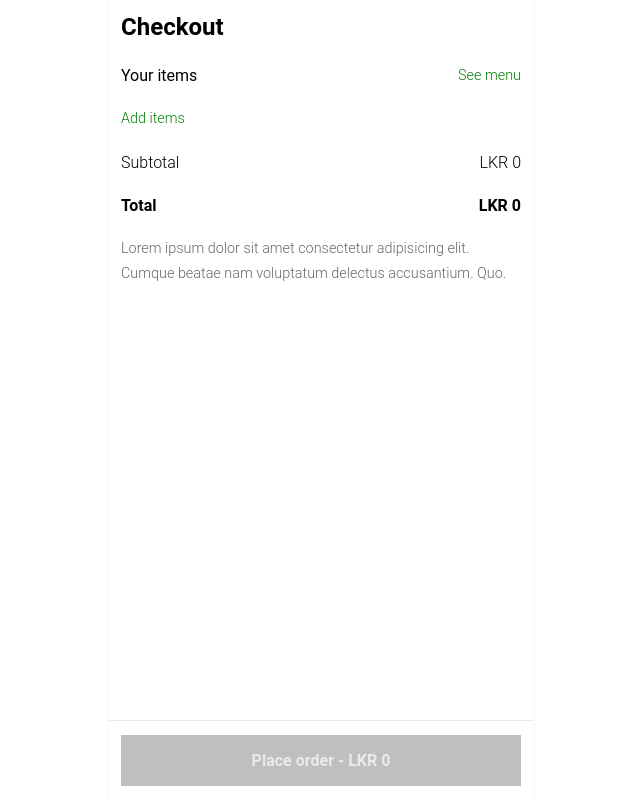
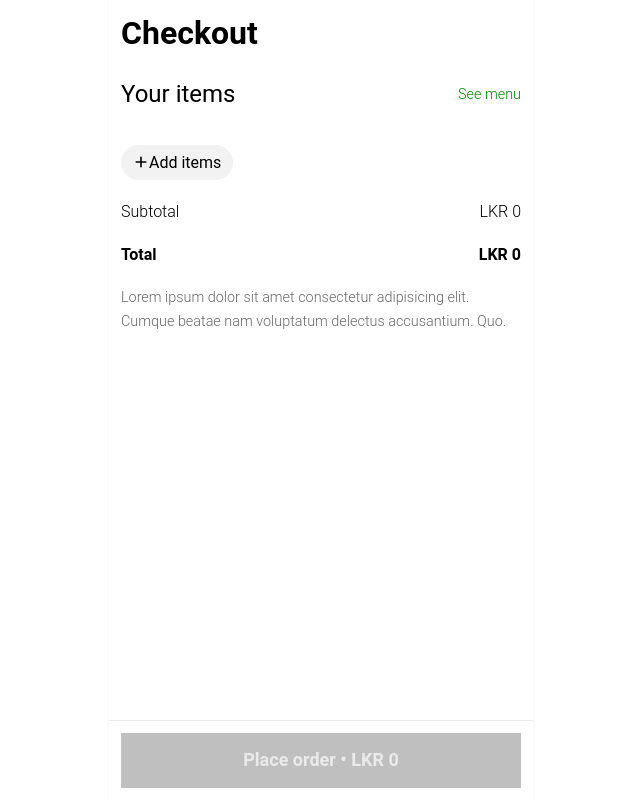
Before and after one commit to alaminnku/home-and-home, a Next.js app: page /1/checkout in a window 1280 px wide. Shown: the whole page, without its empty margins (319-959 px from the left). Built offline with nearby package versions, Linux system fonts and the light colour scheme.

Commit message:
Font size udpated

```diff
--- a/components/checkout/Checkout.jsx
+++ b/components/checkout/Checkout.jsx
@@ -1,9 +1,10 @@
 import { useCart } from "@contexts/CartContext";
 import { useRouter } from "next/router";
 import Link from "next/link";
-import Swipe from "@components/layout/Swipeable";
+import { HiPlus } from "react-icons/hi";
+import Swipeable from "@components/layout/Swipeable";
+import { convertNumber } from "@utils/index";
 import styles from "@styles/checkout/Checkout.module.css";
-import { convertNumber } from "@utils/index";
 
 export default function Checkout() {
   const router = useRouter();
@@ -21,11 +22,13 @@ export default function Checkout() {
           </Link>
         </div>
 
-        <Swipe items={cartItems} />
+        <Swipeable items={cartItems} />
 
         <div className={styles.add_items}>
           <Link href={`/${restaurantSlug}`}>
-            <a>Add items</a>
+            <a>
+              <HiPlus /> Add items
+            </a>
           </Link>
         </div>
 
@@ -50,7 +53,7 @@ export default function Checkout() {
         <Link href="/">
           <a
             className={cartItems.length > 0 ? styles.active : null}
-          >{`Place order - LKR ${totalCartPrice}`}</a>
+          >{`Place order • LKR ${convertNumber(totalCartPrice)}`}</a>
         </Link>
       </div>
     </section>
--- a/components/restaurant/Items.jsx
+++ b/components/restaurant/Items.jsx
@@ -35,10 +35,10 @@ export default function Items({ restaurant }) {
             <a className={styles.product}>
               <div className={styles.header}>
                 <p className={styles.title}>{appetizer.name}</p>
-                <p className={styles.description}>{appetizer.description}</p>
                 <p className={styles.price}>
                   LKR {convertNumber(appetizer.price)}
                 </p>
+                <p className={styles.description}>{appetizer.description}</p>
               </div>
               <div className={styles.image}>
                 <Image
--- a/styles/checkout/Checkout.module.css
+++ b/styles/checkout/Checkout.module.css
@@ -13,17 +13,38 @@
   padding: 0.55rem 0.75rem;
 }
 
+.checkout_top h1 {
+  font-size: var(--largest_font);
+}
+
 .items_top {
   display: flex;
   align-items: center;
   justify-content: space-between;
 }
 
-.items_top a,
-.add_items a {
+.items_top p {
+  font-size: var(--large_font);
+}
+
+.items_top a {
   color: green;
   font-weight: 300;
   font-size: 0.9rem;
+}
+
+.add_items {
+  margin-top: 0.75rem;
+  display: inline-block;
+}
+
+.add_items a {
+  display: flex;
+  align-items: center;
+  color: var(--black);
+  border-radius: 2rem;
+  padding: 0.25rem 0.75rem;
+  background: var(--button_background);
 }
 
 .subtotal,
@@ -62,7 +83,7 @@
   display: inline-block;
   text-align: center;
   border: none;
-  font-size: 14px;
+  font-size: var(--button_font);
   width: 100%;
   cursor: pointer;
   pointer-events: none;
@@ -81,10 +102,6 @@
   .order {
     height: 4.5rem;
   }
-
-  .order a {
-    font-size: 16px;
-  }
 }
 
 @media (min-width: 414px) {
--- a/styles/globals.css
+++ b/styles/globals.css
@@ -66,6 +66,12 @@
   --light_grey: #bfbfbf;
   --almost_white: #fafafa;
   --border_color: #eaeaea;
+  --button_background: #f2f2f2;
+  --small_font: 14px;
+  --medium_font: 16px;
+  --large_font: 24px;
+  --largest_font: 32px;
+  --button_font: 18px;
 }
 
 *,
--- a/styles/layout/Swipeable.module.css
+++ b/styles/layout/Swipeable.module.css
@@ -4,7 +4,7 @@
 
 .items p,
 .items a {
-  font-size: 0.9rem;
+  font-size: var(--medium_font);
 }
 
 .item_and_action {
--- a/styles/restaurant/Hero.module.css
+++ b/styles/restaurant/Hero.module.css
@@ -7,7 +7,11 @@
   margin-bottom: 0.25rem;
 }
 
+.header h1 {
+  font-size: var(--largest_font);
+}
+
 .header p {
-  font-size: 0.875rem;
+  font-size: var(--small_font);
   color: var(--grey);
 }
```
Also changed, not shown: components/item/Item.jsx (+6 -6 lines), styles/item/Item.module.css (+5 -9 lines), styles/layout/Cart.module.css (+3 -28 lines), styles/restaurant/Items.module.css (+7 -11 lines).
